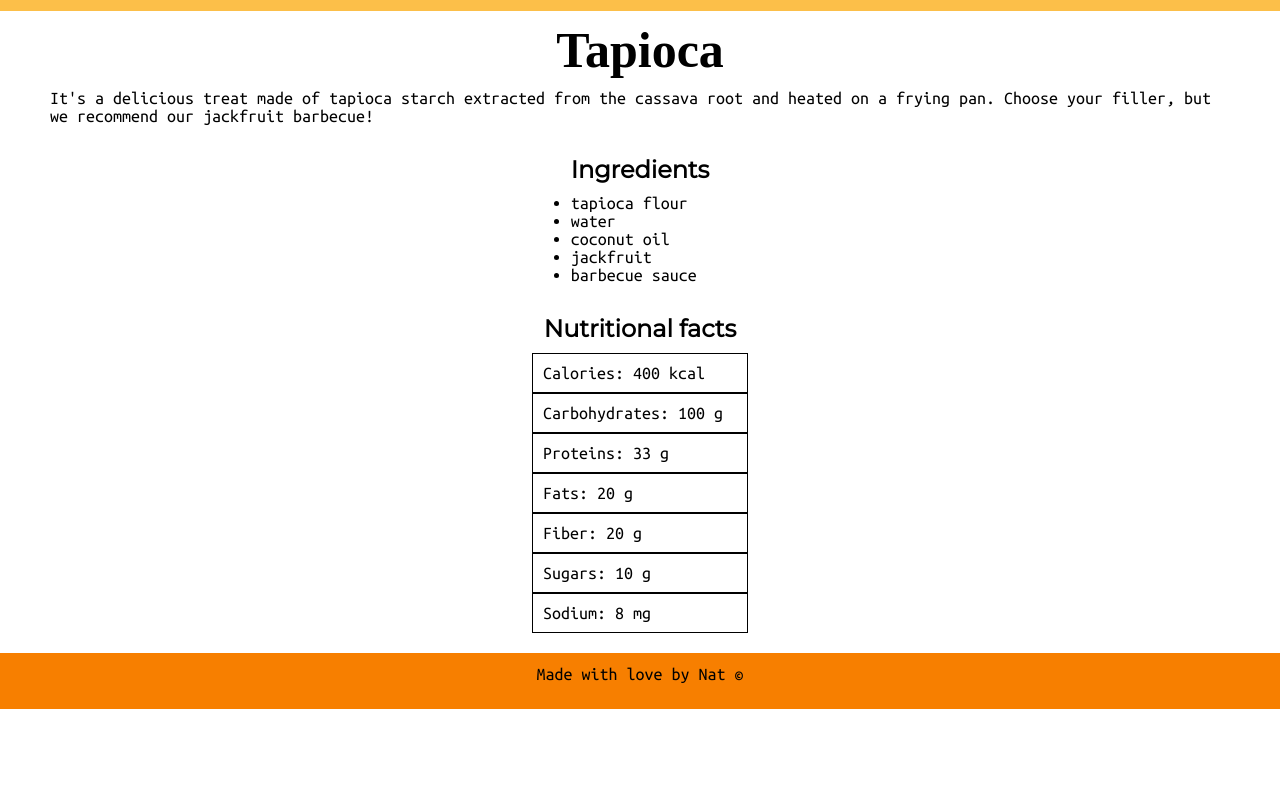
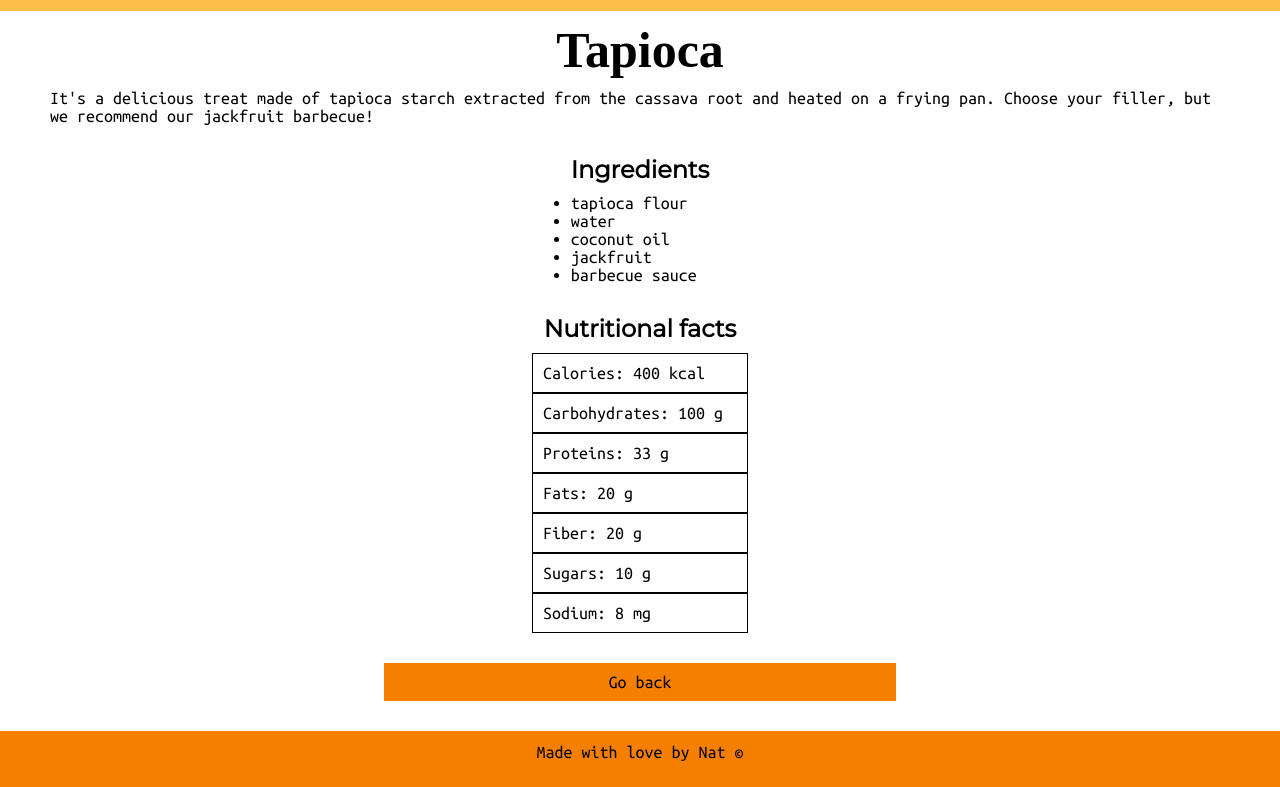
Before and after one commit to natalledm/tapioca-restaurant, a React (Create React App) app: page /dishes/1 in a window 1280 px wide. Shown: the part 2313-3100 px from the top of the page. Before the commit the page ends 3022 px from the top, so only its background shows below. Built offline with nearby package versions, Linux system fonts and the light colour scheme; a web font is replaced by a local one.

Commit message:
Add button to return to previous page on Product

```diff
--- a/src/components/product/Product.jsx
+++ b/src/components/product/Product.jsx
@@ -1,4 +1,4 @@
-import { useParams } from "react-router-dom";
+import { Link, useParams } from "react-router-dom";
 import products from '../../data/products.json';
 import NutritionTable from "./NutritionTable";
 import './product.css';
@@ -41,6 +41,11 @@ export default function Product(props) {
         <h3 className="product-nutrition-title">Nutritional facts</h3>
         <NutritionTable nutrition={nutrition} />
       </div>
+      <button className="product-button-go-back">
+        <p>
+          <Link to={`/${category}`}>Go back</Link>
+        </p>
+      </button>
     </section>
   );
 };
--- a/src/components/product/product.css
+++ b/src/components/product/product.css
@@ -31,6 +31,25 @@
   padding-bottom: 1rem;
 }
 
+.product-button-go-back {
+  width: 40%;
+  align-self: center;
+  margin: 1rem 1rem 3rem 1rem;
+  padding: 1rem;
+  font-family: "Ubuntu Mono", monospace;
+  background-color: var(--orange);
+  border: none;
+}
+
+.product-button-go-back a {
+  text-decoration: none;
+  color: black;
+}
+
+.product-button-go-back a:hover {
+  text-decoration: underline;
+}
+
 @media (min-width:600px) {
   .product-photo-container {
     width: 100%;
```
